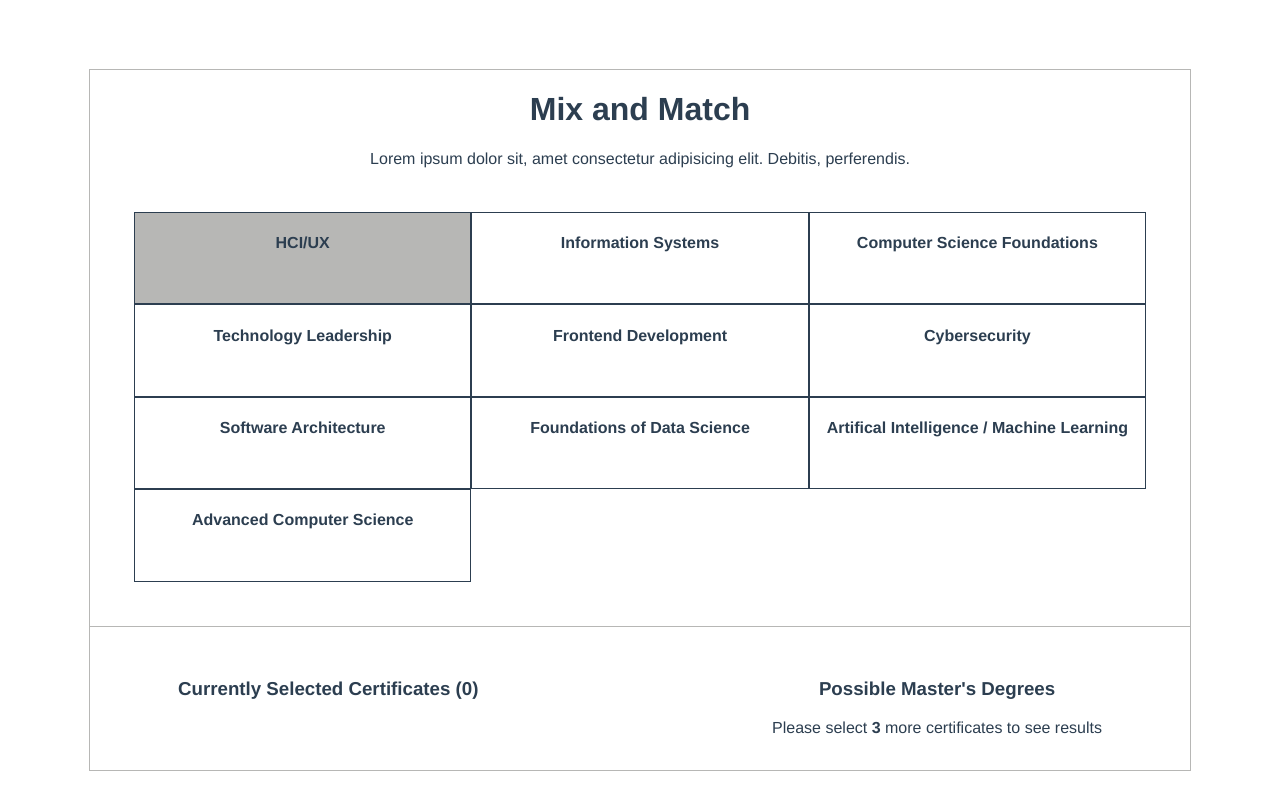
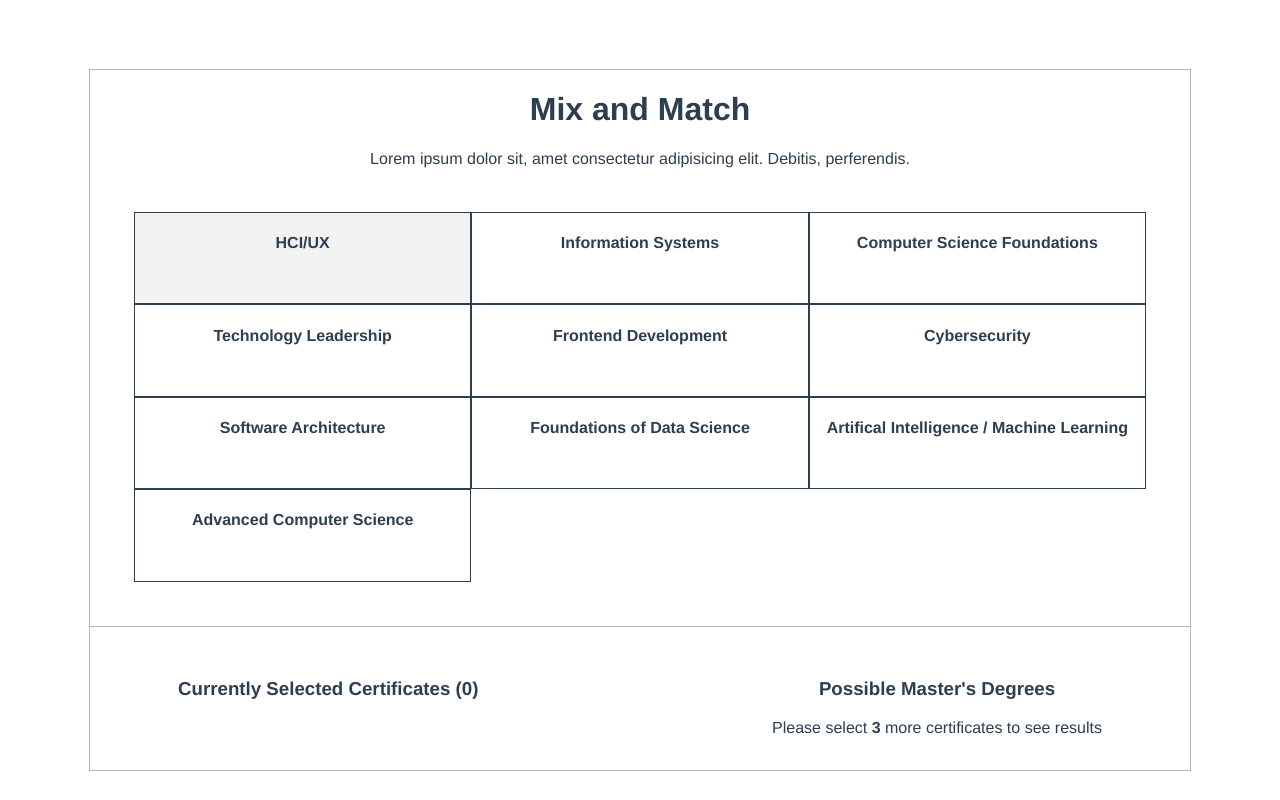
Before and after one commit to awanger/drexel_design_competition, a Vue app: page / in a window 1280 px wide. In both pictures the pointer is over the label "HCI/UX". Built offline with nearby package versions, Linux system fonts and the light colour scheme.

Commit message:
Change hover color to very light grey

```diff
--- a/src/App.vue
+++ b/src/App.vue
@@ -84,6 +84,7 @@ export default {
 
 <style lang="scss">
 $light-grey: #b7b7b5;
+$very-light-grey: #f2f2f2;
 
 #app {
   font-family: Avenir, Helvetica, Arial, sans-serif;
@@ -137,7 +138,7 @@ $light-grey: #b7b7b5;
 .cell {
   border: 1px solid;
   &:hover {
-    background-color: $light-grey;
+    background-color: $very-light-grey;
     cursor: pointer;
   }
   &.selected {
```
